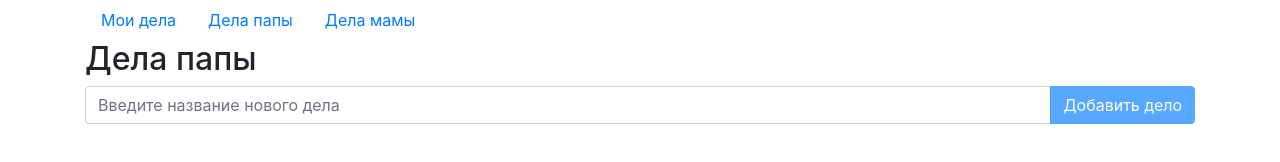
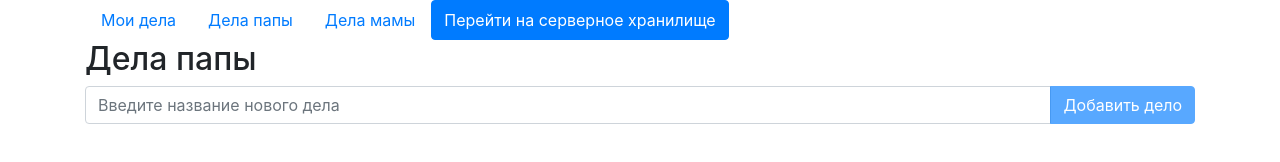
Before and after one commit to knollmilena/students-table, a website: page front/dad.html in a window 1280 px wide. Drawn offline with nearby package versions, Linux system fonts and the light colour scheme.

Commit message:
added a button for dad

```diff
--- a/front/dad.html
+++ b/front/dad.html
@@ -72,6 +72,9 @@
         <a href="index.html" class="nav-link">Мои дела</a>
         <a href="dad.html" class="nav-link">Дела папы</a>
         <a href="mom.html" class="nav-link">Дела мамы</a>
+        <button class="btn btn-primary btn-storage">
+          Перейти на серверное хранилище
+        </button>
       </nav>
     </div>
     <div id="todo-app" class="container"></div>
```
Also changed, not shown: front/index.html (+1 -1 lines), front/mom.html (+1 -1 lines).
